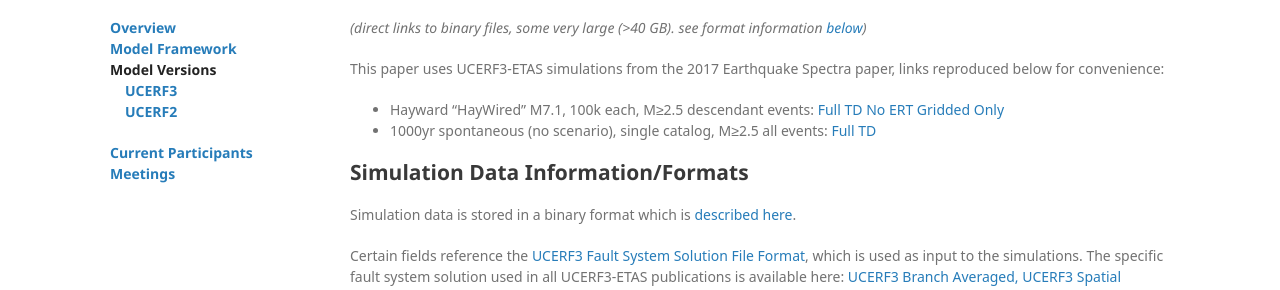
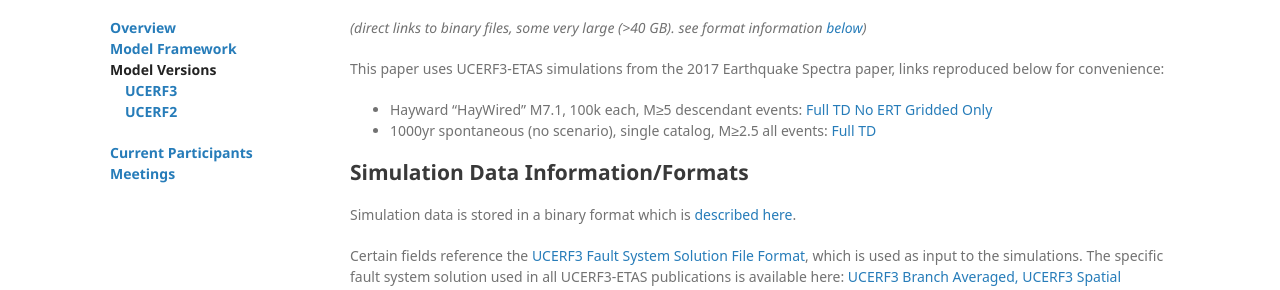
Before and after one commit to opensha/wgcep-website, a Jekyll site: the page built from UCERF3-ETAS.md, in a window 1280 px wide and 900 px high, scrolled down 606 px. Shown: the part 389-679 px from the top of the window. Built offline with Jekyll 4.4.1, drawn with Linux system fonts in a browser that asks for light colours; some web fonts are replaced; our own code applies the rules of GitHub Pages for plain Markdown files; a script that is not in the unit is left out.

Commit message:
Automated wiki-website update

```diff
--- a/UCERF3-ETAS.md
+++ b/UCERF3-ETAS.md
@@ -46,7 +46,7 @@
 
 This paper uses UCERF3-ETAS simulations from the 2017 Earthquake Spectra paper, links reproduced below for convenience:
 
-*   Hayward "HayWired" M7.1, 100k each, M≥2.5 descendant events: [Full TD](http://data.opensha.org/ftp/kmilner/ucerf3/etas_published_results/2016_06_15-haywired_m7-10yr-full_td-subSeisSupraNucl-gridSeisCorr-scale1.14-combined/results_descendants.bin) [No ERT](http://data.opensha.org/ftp/kmilner/ucerf3/etas_published_results/2016_06_15-haywired_m7-10yr-no_ert-subSeisSupraNucl-gridSeisCorr-combined/results_descendants.bin) [Gridded Only](http://data.opensha.org/ftp/kmilner/ucerf3/etas_published_results/2017_01_02-haywired_m7-10yr-gridded-only-200kcombined/results_descendents_combined.bin)
+*   Hayward "HayWired" M7.1, 100k each, M≥5 descendant events: [Full TD](http://data.opensha.org/ftp/kmilner/ucerf3/etas_published_results/2016_06_15-haywired_m7-10yr-full_td-subSeisSupraNucl-gridSeisCorr-scale1.14-combined/results_descendants.bin) [No ERT](http://data.opensha.org/ftp/kmilner/ucerf3/etas_published_results/2016_06_15-haywired_m7-10yr-no_ert-subSeisSupraNucl-gridSeisCorr-combined/results_m5_preserve.bin) [Gridded Only](http://data.opensha.org/ftp/kmilner/ucerf3/etas_published_results/2017_01_02-haywired_m7-10yr-gridded-only-200kcombined/results_descendents_combined_m5_preserve_chain.bin)
 *   1000yr spontaneous (no scenario), single catalog, M≥2.5 all events: [Full TD](http://data.opensha.org/ftp/kmilner/ucerf3/etas_published_results/2016_02_17-spontaneous-1000yr-scaleMFD1p14-full_td-subSeisSupraNucl-gridSeisCorr/catalog_000.bin)
 
 ## Simulation Data Information/Formats
```
